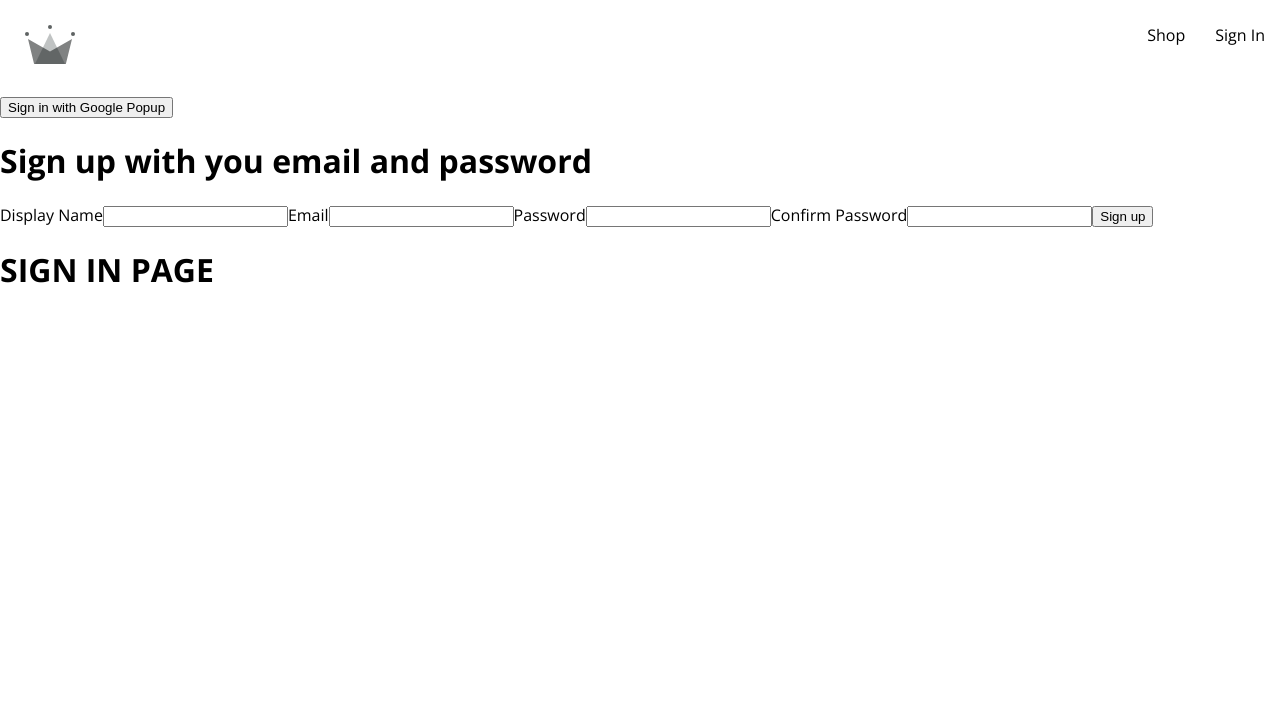
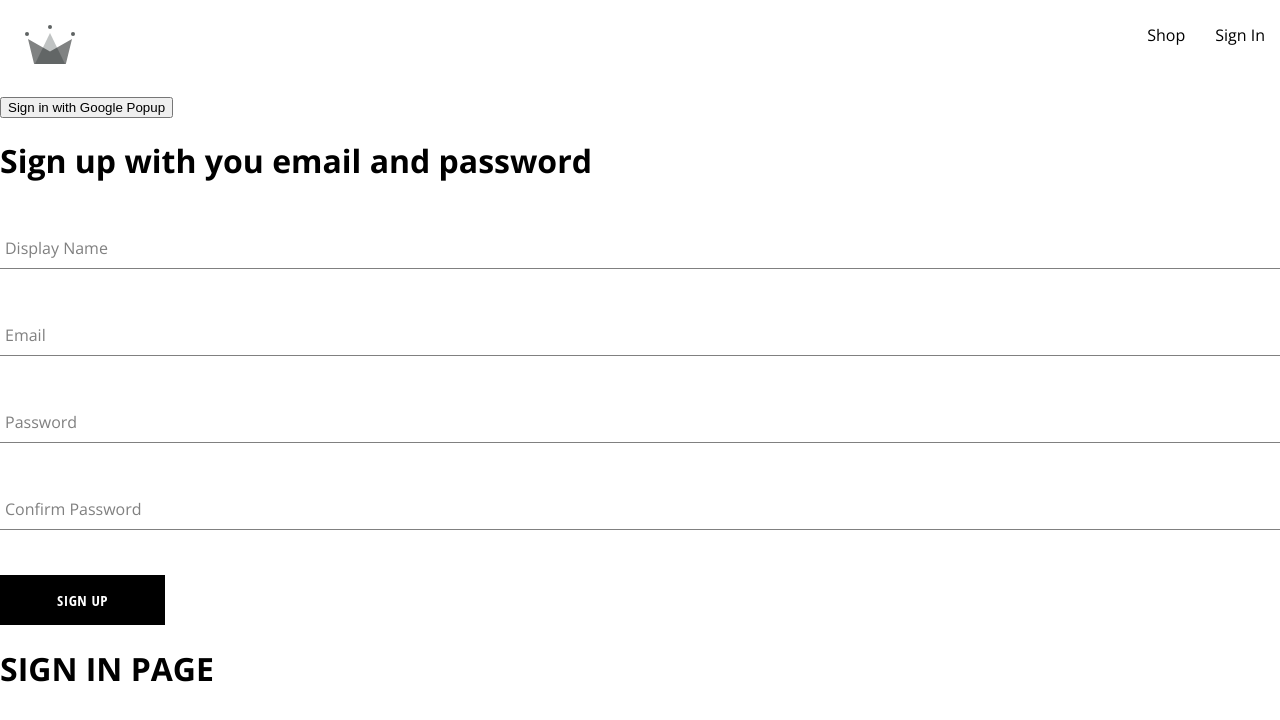
Before and after one commit to Sourish2321/crwn-clothing, a React (Create React App) app: page /sign-in in a window 1280 px wide. Shown: the top 720 px of the page. Built offline with nearby package versions, Linux system fonts and the light colour scheme.

Commit message:
generisized form-input

```diff
--- /dev/null
+++ b/src/componenets/button/button.componenet.jsx
@@ -0,0 +1,17 @@
+
+import './button.styles.scss'
+const BUTTON_TYPE_CLASSES = {
+    google: "google-sign-in",
+    inverted: "inverted",
+}
+
+
+const Button = ({ children, buttonType, ...otherProps }) => {
+    return (
+        <button className={`button-container ${BUTTON_TYPE_CLASSES[buttonType]}`} {...otherProps}>
+            {children}
+        </button>
+    )
+}
+
+export default Button
--- /dev/null
+++ b/src/componenets/button/button.styles.scss
@@ -0,0 +1,46 @@
+.button-container {
+  min-width: 165px;
+  width: auto;
+  height: 50px;
+  letter-spacing: 0.5px;
+  line-height: 50px;
+  padding: 0 35px 0 35px;
+  font-size: 15px;
+  background-color: black;
+  color: white;
+  text-transform: uppercase;
+  font-family: 'Open Sans Condensed';
+  font-weight: bolder;
+  border: none;
+  cursor: pointer;
+  display: flex;
+  justify-content: center;
+
+  &:hover {
+    background-color: white;
+    color: black;
+    border: 1px solid black;
+  }
+
+  &.google-sign-in {
+    background-color: #4285f4;
+    color: white;
+
+    &:hover {
+      background-color: #357ae8;
+      border: none;
+    }
+  }
+
+  &.inverted {
+    background-color: white;
+    color: black;
+    border: 1px solid black;
+
+    &:hover {
+      background-color: black;
+      color: white;
+      border: none;
+    }
+  }
+}
--- /dev/null
+++ b/src/componenets/form-input/form-input.component.jsx
@@ -0,0 +1,13 @@
+import './form-input.styles.scss'
+
+const FormInput = ({ label, ...otherProps}) => {
+    return (
+        <div className="group">
+            <input className='form-input' {...otherProps}></input>
+            <label className={`${otherProps.value.length ? 'shrink' : ''} form-input-label`}>{label}</label>
+
+        </div>
+    )
+}
+
+export default FormInput
--- /dev/null
+++ b/src/componenets/form-input/form-input.styles.scss
@@ -0,0 +1,54 @@
+$sub-color: grey;
+$main-color: black;
+
+@mixin shrinkLabel {
+  top: -14px;
+  font-size: 12px;
+  color: $main-color;
+}
+
+.group {
+  position: relative;
+  margin: 45px 0;
+
+  .form-input {
+    background: none;
+    background-color: white;
+    color: $sub-color;
+    font-size: 18px;
+    padding: 10px 10px 10px 5px;
+    display: block;
+    width: 100%;
+    border: none;
+    border-radius: 0;
+    border-bottom: 1px solid $sub-color;
+    margin: 25px 0;
+
+    &:focus {
+      outline: none;
+    }
+
+    &:focus ~ .form-input-label {
+      @include shrinkLabel();
+    }
+  }
+
+  input[type='password'] {
+    letter-spacing: 0.3em;
+  }
+
+  .form-input-label {
+    color: $sub-color;
+    font-size: 16px;
+    font-weight: normal;
+    position: absolute;
+    pointer-events: none;
+    left: 5px;
+    top: 10px;
+    transition: 300ms ease all;
+
+    &.shrink {
+      @include shrinkLabel();
+    }
+  }
+}
--- a/src/componenets/sign-up-form/sign-up-form.componenent.jsx
+++ b/src/componenets/sign-up-form/sign-up-form.componenent.jsx
@@ -1,5 +1,7 @@
 import { useState } from 'react';
 import { createAuthUserWithUserandPassword, createUserDocumentFromAuth } from '../../utils/firebase/firebase.utils';
+import Button from '../button/button.componenet';
+import FormInput from '../form-input/form-input.component';
 const defaultFormFields = {
     displayName : '',
     email : '',
@@ -48,30 +50,38 @@
         <div>
         <h1>Sign up with you email and password</h1>
         <form onSubmit={handleSubmit}>
-            <label>Display Name</label>
-            <input type="text" required
+
+            <FormInput
+            label="Display Name"
+             type="text" required
             onChange={handleChange}
             name='displayName'
             value={displayName}/>
 
-            <label>Email</label>
-            <input type="email" required
+
+            <FormInput
+            label="Email"
+             type="email" required
             onChange={handleChange}
             name='email'
             value={email}/>
 
-            <label>Password</label>
-            <input type="password" required
+
+            <FormInput
+            label="Password"
+             type="password" required
             onChange={handleChange}
             name='password'
             value={password}/>
 
-            <label>Confirm Password</label>
-            <input type="password" required
+
+            <FormInput
+            label="Confirm Password"
+             type="password" required
             onChange={handleChange}
             name='confirmPassword'
             value={confirmPassword} />
-            <button type="submit">Sign up</button>
+            <Button type="submit">Sign up</Button>
         </form>
         </div>
     )
```
